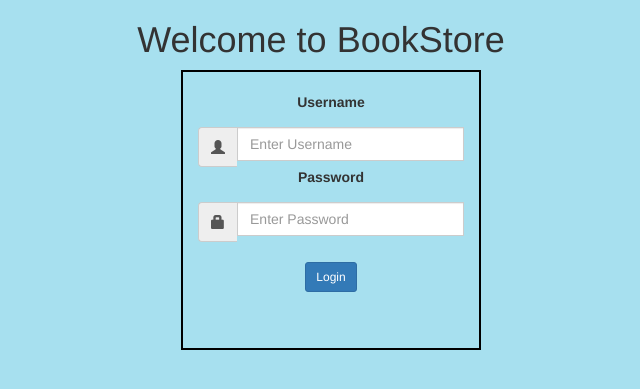
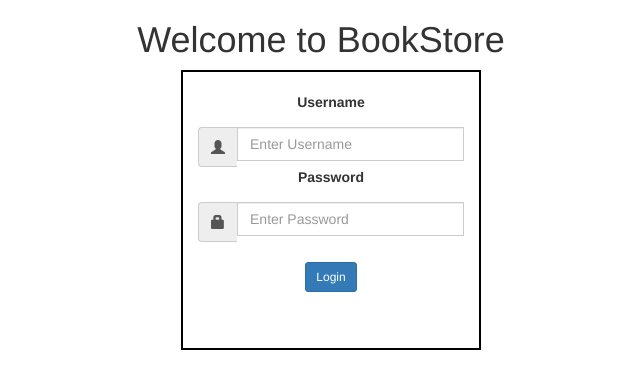
Before and after one commit to yash261261/BookStore, a Django app: template Category/templates/homepage.html in a window 1280 px wide. Shown: the top 389 px of the page, without its empty margins (319-959 px from the left). Run offline with Django 3.2, Linux system fonts and the light colour scheme; the template is opened without the code that fills it, so the values that code supplies are empty; some libraries are stand-ins or nearby versions.

Commit message:
BG color

```diff
--- a/Category/templates/homepage.html
+++ b/Category/templates/homepage.html
@@ -20,8 +20,9 @@
         }
         body
         {
-        background-color: #a7e0ef;
+        background-color: white;
         }
+
 
 
     </style>
```
